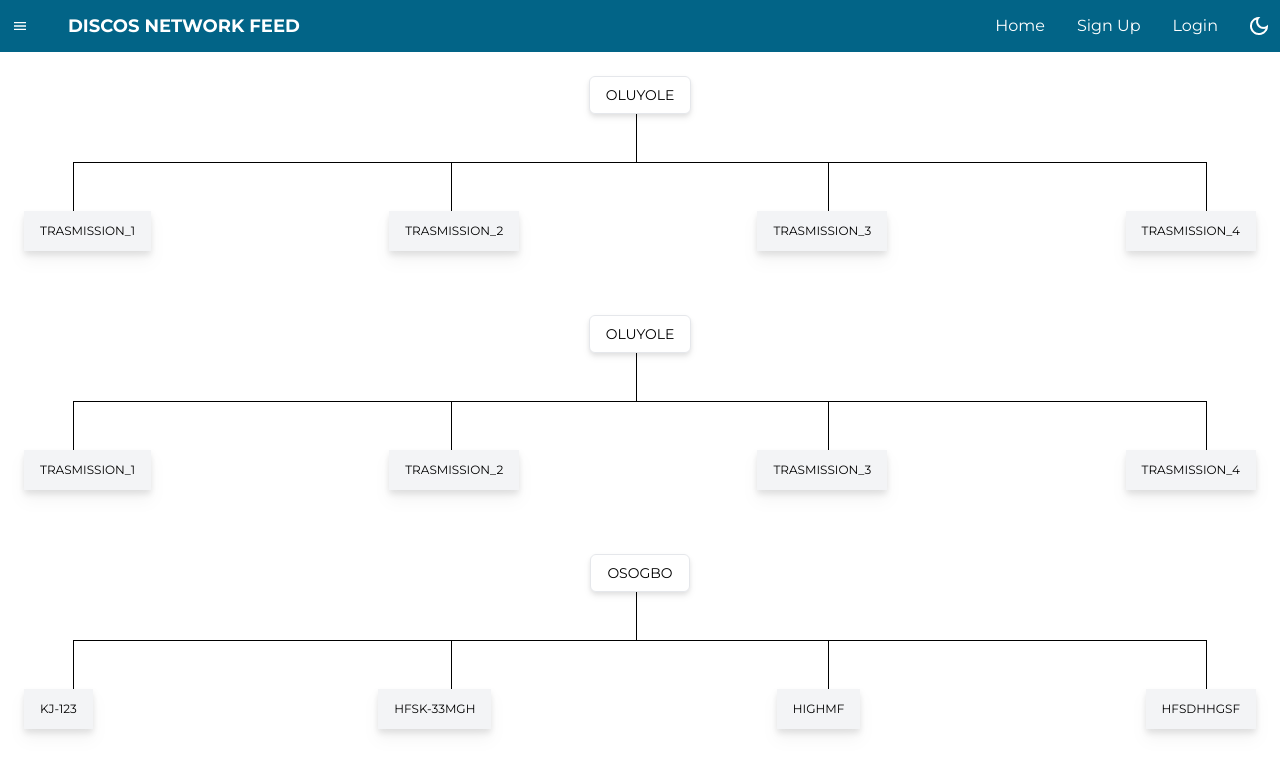
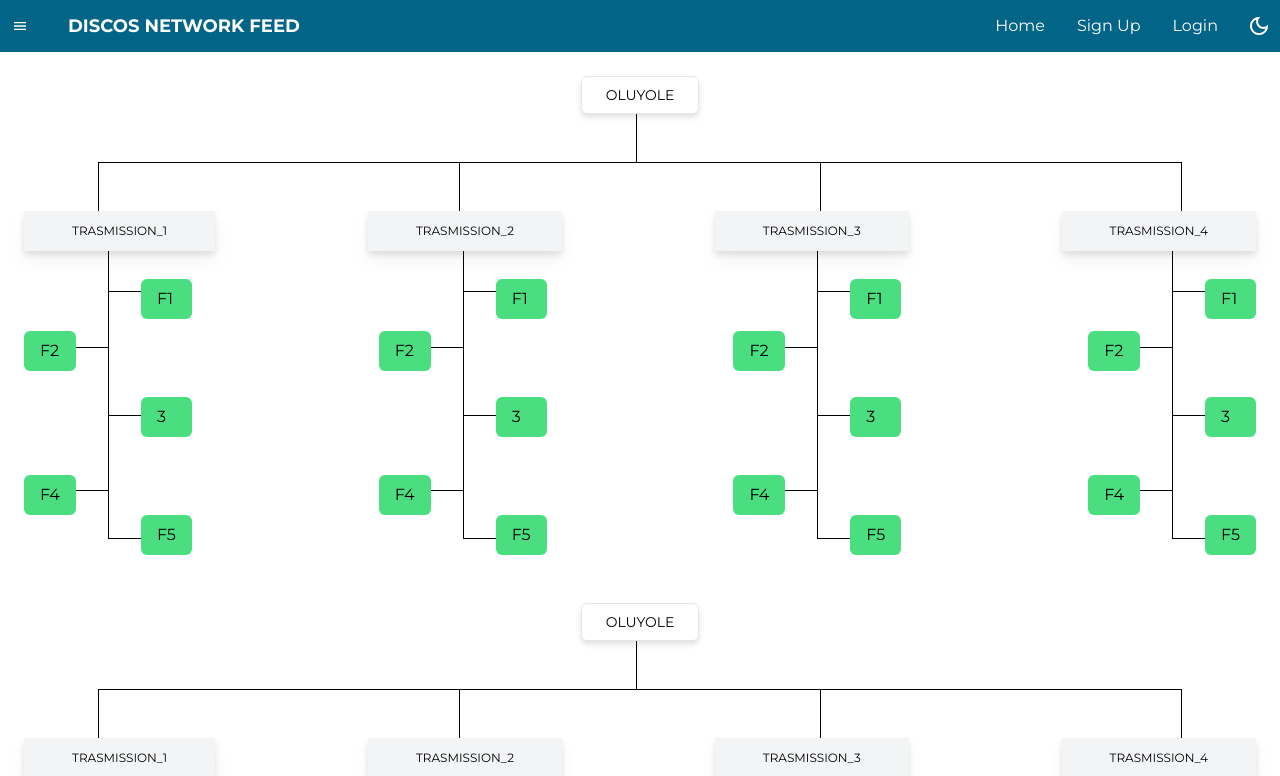
Before and after one commit to Pinnoche/Data-Tracker, a React (Create React App) app: page /substation in a window 1280 px wide. Shown: the top 776 px of the page. Built offline with nearby package versions, Linux system fonts and the light colour scheme; a web font is replaced by a local one.

Commit message:
feeder_11

```diff
--- a/src/components/FeedersBase.jsx
+++ b/src/components/FeedersBase.jsx
@@ -1,16 +1,27 @@
-
-
-function FeedersBase({Feeder_33, trasmission_1, trasmission_2, trasmission_3, trasmission_4 }) {
+function FeedersBase({
+  Feeder_33,
+  trasmission_1,
+  trasmission_2,
+  trasmission_3,
+  trasmission_4,
+  F1,
+  F2,
+  F3,
+  F4,
+  F5,
+}) {
   return (
     <div className="w-full">
-          <div className="w-full flex flex-col items-center">
-            <div className="bg-white max-w-xs px-4 py-2 rounded-md uppercase border text-sm text-center drop-shadow-md">
+      <div className="w-full flex justify-center">
+        <div className="bg-white max-w-xs px-6 py-2 rounded-md uppercase border text-sm text-center drop-shadow-md">
           {Feeder_33}
         </div>
       </div>
       <div className="h-12 max-w-2 border-l border-black mx-auto"></div>
-          <div className="w-[92%] border-t border-black mx-auto"></div>
-          <div className="flex justify-between max-w-[92%] mx-auto">
+
+      <div className="w-[88%] border-t border-black mx-auto"></div>
+
+      <div className="flex justify-between max-w-[88%] mx-auto">
         <div className="h-12 border-l border-black"></div>
         <div className="h-12 border-l border-black"></div>
         <div className="h-12 border-l border-black"></div>
@@ -18,21 +29,151 @@ function FeedersBase({Feeder_33, trasmission_1, trasmission_2, trasmission_3, tr
       </div>
 
       <div className="flex justify-between">
-            <div className="bg-gray-100 max-w-xs uppercase font-normal text-xs drop-shadow-lg text-center py-3 px-4">
+        <div className="bg-gray-100 max-w-xs uppercase font-normal text-xs drop-shadow-lg text-center py-3 px-12">
           {trasmission_1}
         </div>
-            <div className="bg-gray-100 max-w-xs uppercase font-normal text-xs drop-shadow-lg text-center py-3 px-4">
+        <div className="bg-gray-100 max-w-xs uppercase font-normal text-xs drop-shadow-lg text-center py-3 px-12">
           {trasmission_2}
         </div>
-            <div className="bg-gray-100 max-w-xs uppercase font-normal text-xs drop-shadow-lg text-center py-3 px-4">
+        <div className="bg-gray-100 max-w-xs uppercase font-normal text-xs drop-shadow-lg text-center py-3 px-12">
           {trasmission_3}
         </div>
-            <div className="bg-gray-100 max-w-xs uppercase font-normal text-xs drop-shadow-lg text-center py-3 px-4">
+        <div className="bg-gray-100 max-w-xs uppercase font-normal text-xs drop-shadow-lg text-center py-3 px-12">
           {trasmission_4}
         </div>
       </div>
+
+      <div className="h-72 flex justify-between">
+        <div className="h-full flex">
+          <div className=" h-full pt-20 pb-6 flex flex-col justify-between">
+            <div className="px-4 py-2 bg-green-400 rounded-md max-w-16">
+              {F2}
             </div>
-  )
+            <div className="px-4 py-2 bg-green-400 rounded-md max-w-16">
+              {F4}
+            </div>
+          </div>
+          <div className="h-full pb-12 pt-24 flex flex-col justify-between">
+            <div className="w-8 border-b border-black"></div>
+            <div className="w-8 border-b border-black"></div>
+          </div>
+          <div className="max-w-2 border-l border-black"></div>
+          <div className="h-full flex flex-col justify-between pt-10">
+            <div className="w-8 border-b border-black"></div>
+            <div className="w-8 border-b border-black"></div>
+            <div className="w-8 border-b border-black"></div>
+          </div>
+          <div className="h-full pt-3 mt-4 flex flex-col justify-between">
+            <div className="px-4 py-2 bg-green-400 rounded-md max-w-16">
+              {F1}
+            </div>
+            <div className="px-4 py-2 bg-green-400 rounded-md max-w-16">
+              {F3}
+            </div>
+            <div className="px-4 py-2 bg-green-400 rounded-md max-w-16">
+              {F5}
+            </div>
+          </div>
+        </div>
+
+        <div className="h-full flex">
+          <div className=" h-full pt-20 pb-6 flex flex-col justify-between">
+            <div className="px-4 py-2 bg-green-400 rounded-md max-w-16">
+              {F2}
+            </div>
+            <div className="px-4 py-2 bg-green-400 rounded-md max-w-16">
+              {F4}
+            </div>
+          </div>
+          <div className="h-full pb-12 pt-24 flex flex-col justify-between">
+            <div className="w-8 border-b border-black"></div>
+            <div className="w-8 border-b border-black"></div>
+          </div>
+          <div className="max-w-2 border-l border-black"></div>
+          <div className="h-full flex flex-col justify-between pt-10">
+            <div className="w-8 border-b border-black"></div>
+            <div className="w-8 border-b border-black"></div>
+            <div className="w-8 border-b border-black"></div>
+          </div>
+          <div className="h-full pt-3 mt-4 flex flex-col justify-between">
+            <div className="px-4 py-2 bg-green-400 rounded-md max-w-16">
+              {F1}
+            </div>
+            <div className="px-4 py-2 bg-green-400 rounded-md max-w-16">
+              {F3}
+            </div>
+            <div className="px-4 py-2 bg-green-400 rounded-md max-w-16">
+              {F5}
+            </div>
+          </div>
+        </div>
+
+        <div className="h-full flex">
+          <div className=" h-full pt-20 pb-6 flex flex-col justify-between">
+            <div className="px-4 py-2 bg-green-400 rounded-md max-w-16">
+              {F2}
+            </div>
+            <div className="px-4 py-2 bg-green-400 rounded-md max-w-16">
+              {F4}
+            </div>
+          </div>
+          <div className="h-full pb-12 pt-24 flex flex-col justify-between">
+            <div className="w-8 border-b border-black"></div>
+            <div className="w-8 border-b border-black"></div>
+          </div>
+          <div className="max-w-2 border-l border-black"></div>
+          <div className="h-full flex flex-col justify-between pt-10">
+            <div className="w-8 border-b border-black"></div>
+            <div className="w-8 border-b border-black"></div>
+            <div className="w-8 border-b border-black"></div>
+          </div>
+          <div className="h-full pt-3 mt-4 flex flex-col justify-between">
+            <div className="px-4 py-2 bg-green-400 rounded-md max-w-16">
+              {F1}
+            </div>
+            <div className="px-4 py-2 bg-green-400 rounded-md max-w-16">
+              {F3}
+            </div>
+            <div className="px-4 py-2 bg-green-400 rounded-md max-w-16">
+              {F5}
+            </div>
+          </div>
+        </div>
+
+        <div className="h-full flex">
+          <div className=" h-full pt-20 pb-6 flex flex-col justify-between">
+            <div className="px-4 py-2 bg-green-400 rounded-md max-w-16">
+              {F2}
+            </div>
+            <div className="px-4 py-2 bg-green-400 rounded-md max-w-16">
+              {F4}
+            </div>
+          </div>
+          <div className="h-full pb-12 pt-24 flex flex-col justify-between">
+            <div className="w-8 border-b border-black"></div>
+            <div className="w-8 border-b border-black"></div>
+          </div>
+          <div className="max-w-2 border-l border-black"></div>
+          <div className="h-full flex flex-col justify-between pt-10">
+            <div className="w-8 border-b border-black"></div>
+            <div className="w-8 border-b border-black"></div>
+            <div className="w-8 border-b border-black"></div>
+          </div>
+          <div className="h-full pt-3 mt-4 flex flex-col justify-between">
+            <div className="px-4 py-2 bg-green-400 rounded-md max-w-16">
+              {F1}
+            </div>
+            <div className="px-4 py-2 bg-green-400 rounded-md max-w-16">
+              {F3}
+            </div>
+            <div className="px-4 py-2 bg-green-400 rounded-md max-w-16">
+              {F5}
+            </div>
+          </div>
+        </div>
+      </div>
+    </div>
+  );
 }
 
-export default FeedersBase
+export default FeedersBase;
--- a/src/pages/disco/Sub2.jsx
+++ b/src/pages/disco/Sub2.jsx
@@ -3,9 +3,9 @@ function Sub2() {
   return (
     <div className="h-full w-full bg-white text-black p-6">
       <div className="container flex flex-col items-center gap-y-16">
-        <FeedersBase Feeder_33="Oluyole" trasmission_1="trasmission_1" trasmission_2="trasmission_2" trasmission_3="trasmission_3" trasmission_4="trasmission_4" />
-        <FeedersBase Feeder_33="Oluyole" trasmission_1="trasmission_1" trasmission_2="trasmission_2" trasmission_3="trasmission_3" trasmission_4="trasmission_4" />
-        <FeedersBase Feeder_33="Osogbo" trasmission_1="KJ-123" trasmission_2="hfsk-33MGH" trasmission_3="highMF" trasmission_4="hfsdhhgsf" />
+        <FeedersBase Feeder_33="Oluyole" trasmission_1="trasmission_1" trasmission_2="trasmission_2" trasmission_3="trasmission_3" trasmission_4="trasmission_4" F1="F1" F2="F2" F3="3" F4="F4" F5="F5" />
+        <FeedersBase Feeder_33="Oluyole" trasmission_1="trasmission_1" trasmission_2="trasmission_2" trasmission_3="trasmission_3" trasmission_4="trasmission_4" F1="F1" F2="F2" F3="3" F4="F4" F5="F5" />
+        <FeedersBase Feeder_33="Osogbo" trasmission_1="KJ-123" trasmission_2="hfsk-33MGH" trasmission_3="highMF" trasmission_4="hfsdhhgsf" F1="F1" F2="F2" F3="3" F4="F4" F5="F5" />
 
       </div>
     </div>
```
Lines whose indentation alone changed are shown as unchanged.
